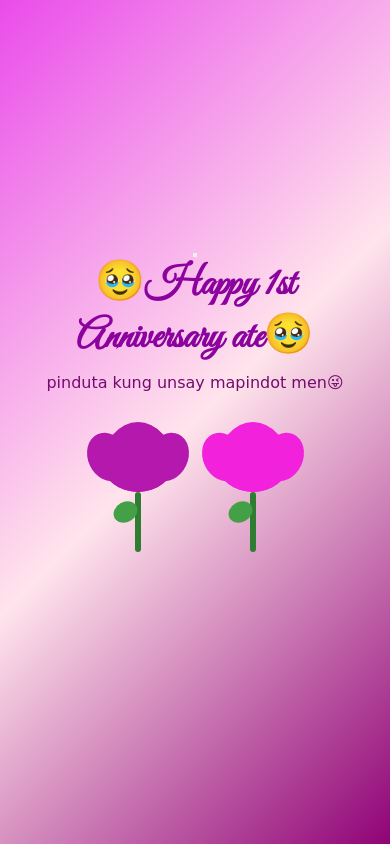
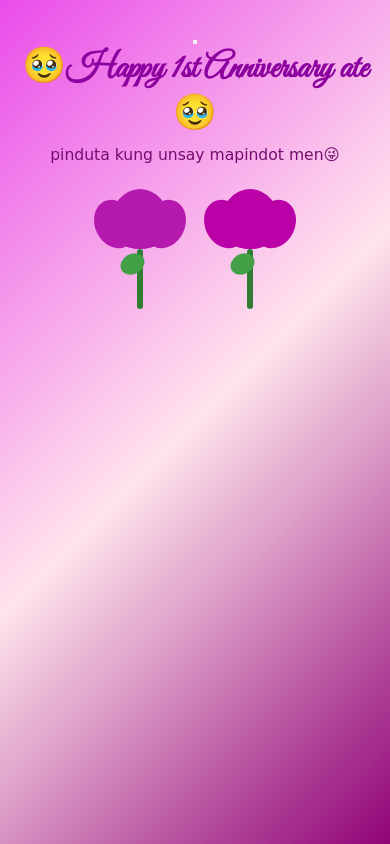
Before and after one commit to BrianCodeit/aniiivvv, a plain HTML site: page index.html in a window 390 px wide. Drawn offline with Linux system fonts and the light colour scheme.

Commit message:
Update index.html

```diff
--- a/index.html
+++ b/index.html
@@ -115,9 +115,9 @@
         .tulip:nth-child(1) .tulip-flower::before,
         .tulip:nth-child(1) .tulip-flower::after { background: #b418ac; }
 
-        .tulip:nth-child(2) .tulip-flower { background: #f121dc; box-shadow: inset -8px -8px 0 #f121dc; }
+        .tulip:nth-child(2) .tulip-flower { background: #ba00a7; box-shadow: inset -8px -8px 0 #ba00a7; }
         .tulip:nth-child(2) .tulip-flower::before,
-        .tulip:nth-child(2) .tulip-flower::after { background: #f121dc; }
+        .tulip:nth-child(2) .tulip-flower::after { background: #ba00a7; }
 
         .letter {
             display: none;
@@ -175,24 +175,6 @@
             background: #c2185b;
         }
 
-        /* Music Button */
-        /* .music-btn {
-            position: fixed;
-            bottom: 25px;
-            right: 25px;
-            width: 55px;
-            height: 55px;
-            border-radius: 50%;
-            background: #e91e63;
-            color: white;
-            border: none;
-            font-size: 22px;
-            cursor: pointer;
-            box-shadow: 0 4px 15px rgba(233, 30, 99, 0.4);
-            z-index: 100;
-            transition: 0.3s;
-        } */
-
         .music-btn:hover {
             transform: scale(1.1);
             background: #c2185b;
@@ -224,6 +206,59 @@
                 opacity: 0;
             }
         }
+
+        @media (max-width: 600px) {
+            body {
+                padding: 15px;
+                justify-content: flex-start;
+                padding-top: 40px;
+            }
+
+            h1 {
+                font-size: clamp(1.8rem, 9vw, 2.8rem);
+                margin-bottom: 8px;
+            }
+
+            .subtitle {
+                font-size: clamp(0.95rem, 4vw, 1.1rem);
+                margin-bottom: 25px;
+                padding: 0 10px;
+            }
+
+            .tulips-container {
+                gap: 30px;
+                margin-bottom: 25px;
+            }
+
+            .tulip {
+                width: 80px;
+                height: 125px;
+            }
+
+            .tulip-flower {
+                width: 60px;
+                height: 60px;
+            }
+
+            .letter {
+                width: 95%;
+                padding: 25px 18px;
+                margin-top: 10px;
+            }
+
+            .letter h2 {
+                font-size: 1.6rem;
+            }
+
+            .letter p {
+                font-size: 1rem;
+            }
+
+            .close-btn {
+                padding: 10px 20px;
+                font-size: 0.95rem;
+            }
+        }
     </style>
 </head>
 <body>
@@ -249,7 +284,6 @@
             <div class="tulip-flower"></div>
             <div class="tulip-stem"></div>
             <div class="tulip-leaf"></div>
-        </div>
         </div>
     </div>
 
@@ -288,11 +322,9 @@
 
             if (playPromise !== undefined) {
                 playPromise.then(() => {
-
                     isPlaying = true;
                     musicBtn.textContent = '';
                 }).catch(() => {
-
                     isPlaying = false;
                     musicBtn.textContent = '';
                 });
@@ -300,7 +332,6 @@
         });
 
         function openLetter(num) {
-
             if (!isPlaying) {
                 music.play();
                 isPlaying = true;
```
